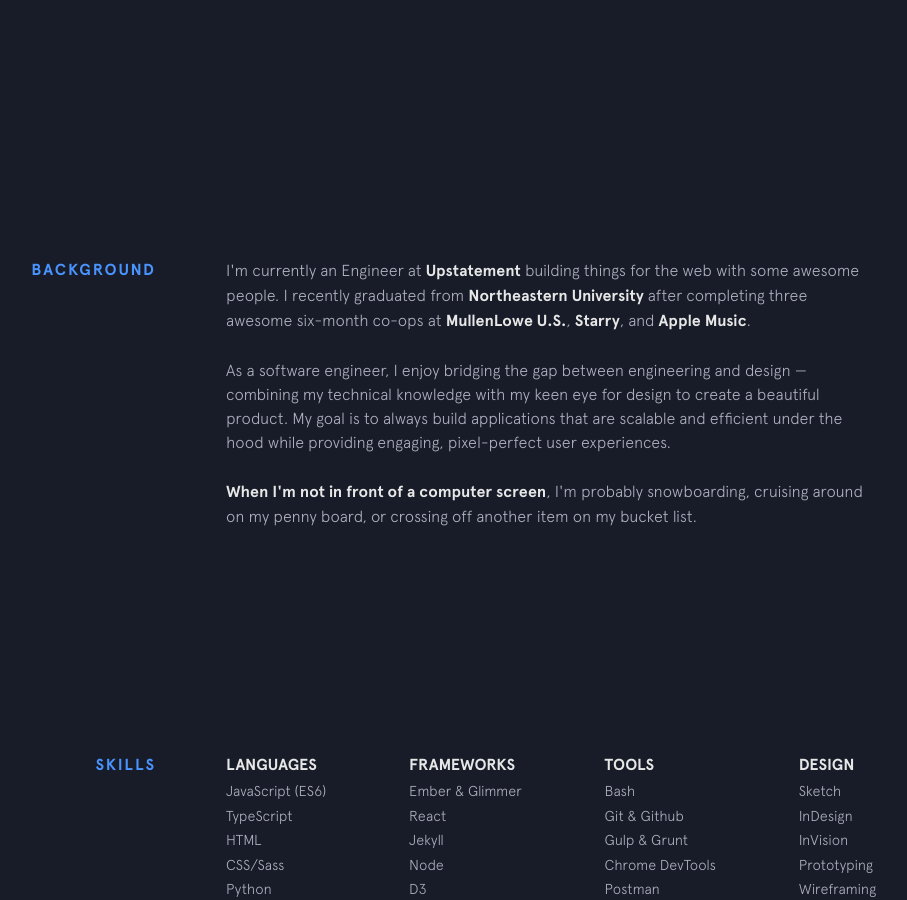
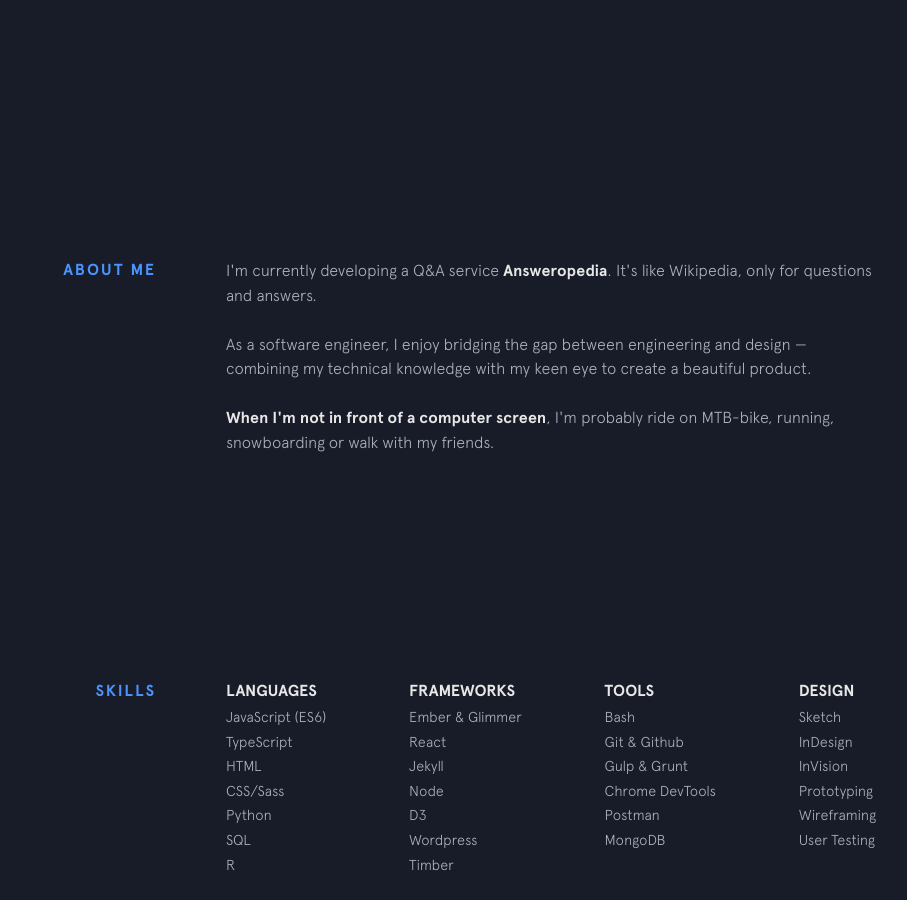
Before and after one commit to gomzyakov/gomzyakov.github.io, a Jekyll site: the page built from index.html, in a window 1280 px wide and 900 px high, scrolled down 742 px. Shown: the whole window, without its empty margins (224-1131 px from the left). Built offline with Jekyll 4.4.1, drawn with Linux system fonts in a browser that asks for light colours; nearby versions of some CDN libraries.

Commit message:
Update about-me section

```diff
--- /dev/null
+++ b/_includes/about-me.html
@@ -0,0 +1,21 @@
+<section class="section background">
+  <div class="section__title">About me</div>
+  <div class="section__content">
+    <p>
+      I'm currently developing a Q&amp;A service <a class="underline-link" href="https://answeropedia.org/en/"
+        target="_blank">Answeropedia</a>. It's like Wikipedia, only for questions and answers.
+    </p>
+
+    <p>
+      As a software engineer, I enjoy bridging the gap between engineering and design &mdash; combining my technical
+      knowledge with my keen eye to create a beautiful product.
+    </p>
+
+    <p>
+      <strong>When I'm not in front of a computer screen</strong>, I'm probably ride on MTB-bike, running, snowboarding
+      or walk with my friends.
+    </p>
+
+    <!-- {% include employment-status.html %} -->
+  </div>
+</section>
--- a/_includes/background.html
+++ /dev/null
@@ -1,26 +0,0 @@
-<section class="section background">
-  <div class="section__title">Background</div>
-  <div class="section__content">
-    <p>
-      I'm currently an Engineer at
-      <a class="underline-link" href="https://www.upstatement.com/" target="_blank">Upstatement</a> building things for the web with some awesome people. I recently graduated from
-      <a class="underline-link" href="http://www.ccis.northeastern.edu/" target="_blank">Northeastern University</a> after completing three awesome six-month co-ops at
-      <a class="underline-link" href="https://us.mullenlowe.com/" target="_blank">MullenLowe U.S.</a>,
-      <a class="underline-link" href="https://starry.com/" target="_blank">Starry</a>, and
-      <a class="underline-link" href="https://www.apple.com/music/" target="_blank">Apple Music</a>.
-    </p>
-
-    <p>
-      As a software engineer, I enjoy bridging the gap between engineering and design &mdash; combining my technical knowledge
-      with my keen eye for design to create a beautiful product. My goal is to always build applications that are scalable
-      and efficient under the hood while providing engaging, pixel-perfect user experiences.
-    </p>
-
-    <p>
-      <strong>When I'm not in front of a computer screen</strong>, I'm probably snowboarding, cruising around on my penny board,
-      or crossing off another item on my bucket list.
-    </p>
-
-    <!-- {% include employment-status.html %} -->
-  </div>
-</section>
--- a/index.html
+++ b/index.html
@@ -4,7 +4,7 @@ layout: default
 
 <div id="site">
   {% include intro.html %}
-  {% include background.html %}
+  {% include about-me.html %}
   {% include skills.html %}
   {% include experience.html %}
   {% include featured-projects.html %}
```
